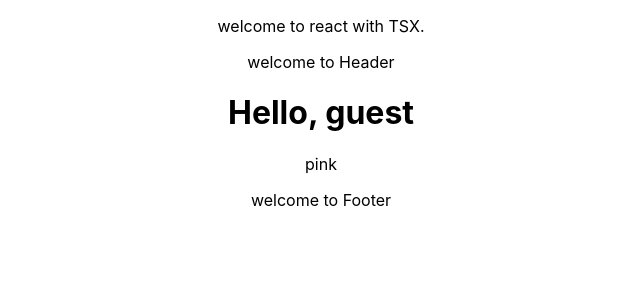
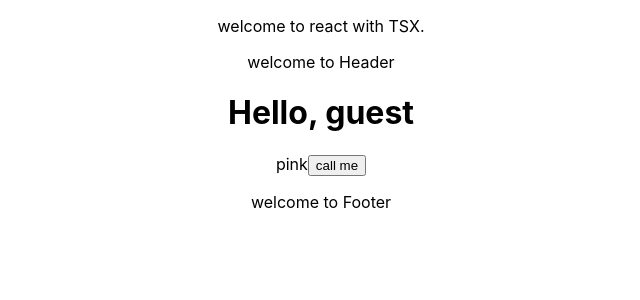
Before and after one commit to nltr2/LearningReact, a React (Create React App) app in the folder myapp/: page / in a window 1280 px wide. Shown: the top 300 px of the page, without its empty margins (319-959 px from the left). Built offline with nearby package versions, Linux system fonts and the light colour scheme.

Commit message:
Day2:Adding event and passing function as property

```diff
--- a/myapp/src/components/Child.tsx
+++ b/myapp/src/components/Child.tsx
@@ -1,7 +1,8 @@
 import React from "react";
 
 interface ChildProps {
-    color:string
+    color:string,
+    onClick:() => void;
 }
 /* export const Child =(obj:ChildProps)=>{
     return <div >{obj.color}</div>
@@ -9,5 +10,8 @@ interface ChildProps {
  */
 
 export const Child : React.FC<ChildProps>=(obj) =>{
-    return <div>{obj.color}</div>
+    return <div>
+        {obj.color}
+        <button onClick={obj.onClick}>call me</button>
+        </div>
 }
--- a/myapp/src/components/parent.tsx
+++ b/myapp/src/components/parent.tsx
@@ -3,7 +3,7 @@ import { Child } from "./Child";
 
 
 const Parent=()=>{
-    return <div><Child color="pink"></Child></div>
+    return <div><Child color="pink" onClick={() => console.log("it's clicked")}></Child></div>
 }
 
 export default Parent;
```
Also changed, not shown: myapp/src/components/MainApp.tsx (line endings or trailing spaces).
